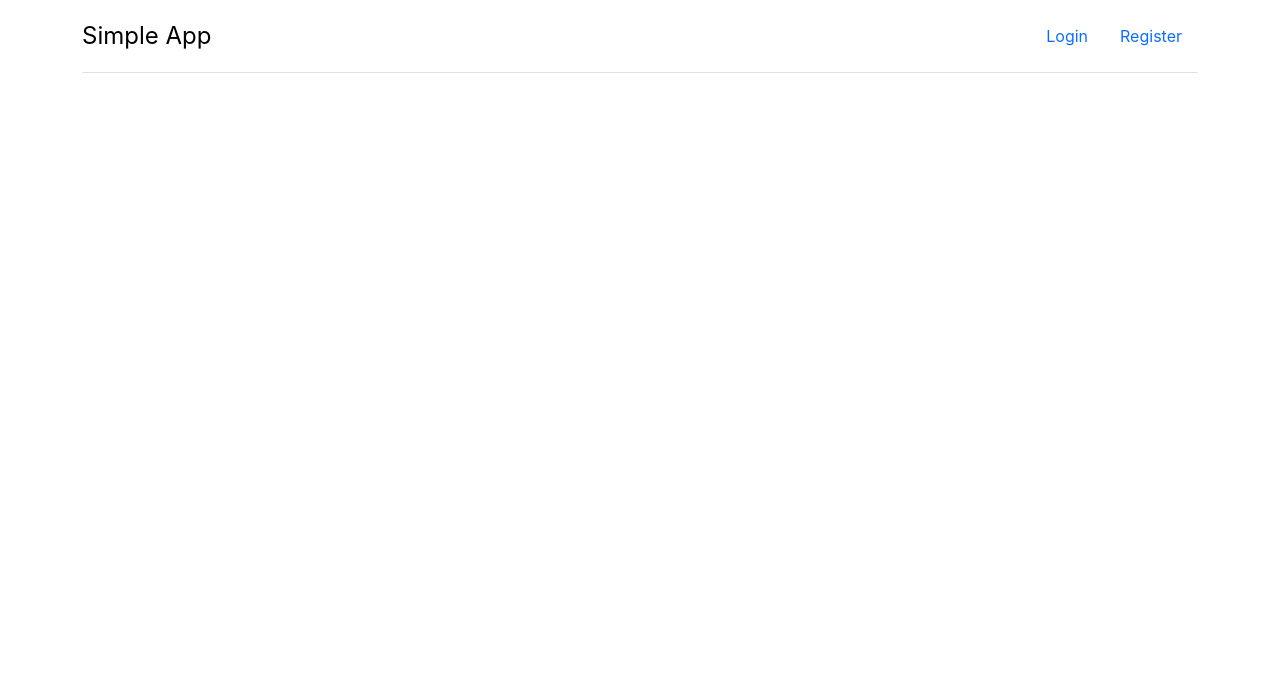
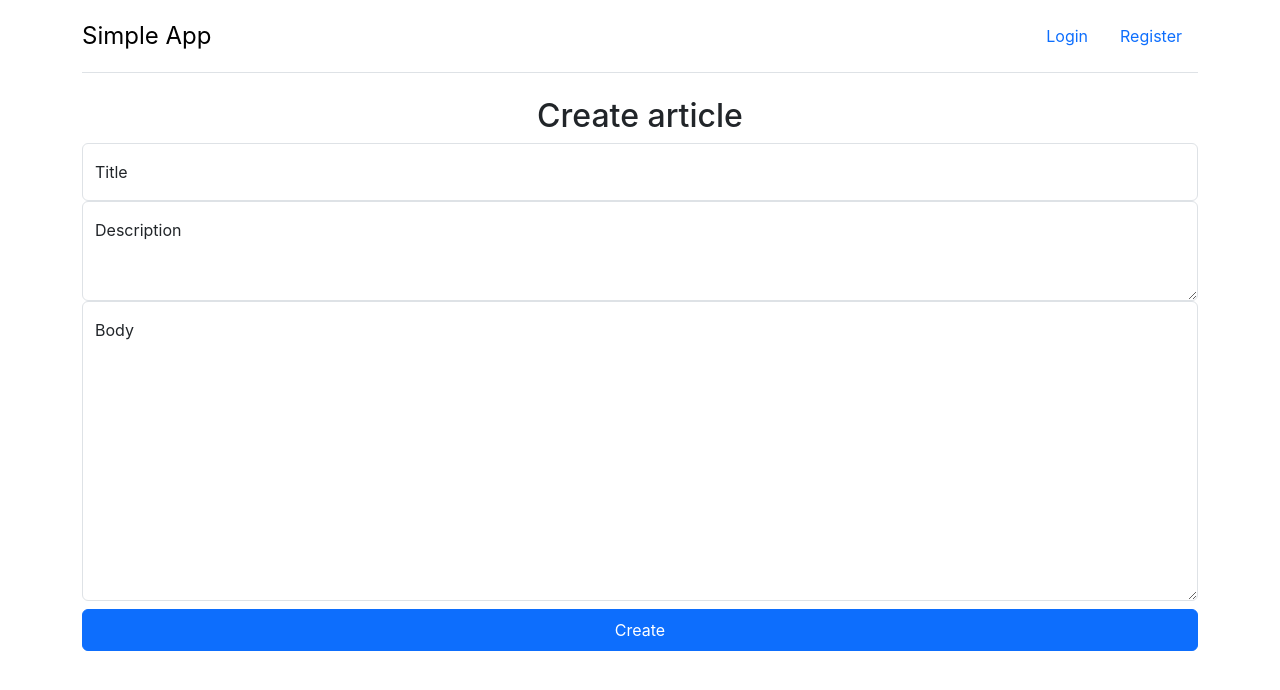
Before and after one commit to firdavsrustamovv/app, a React (Create React App) app: page /create-article in a window 1280 px wide. Shown: the top 690 px of the page. Built offline with nearby package versions, Linux system fonts and the light colour scheme; no server answers.

Commit message:
create article ui finished

```diff
--- a/src/App.js
+++ b/src/App.js
@@ -1,5 +1,12 @@
 import { Route, Routes } from "react-router-dom";
-import { Main, Login, Register, Navbar, ArticleDetail } from "./components";
+import {
+  Main,
+  Login,
+  Register,
+  Navbar,
+  ArticleDetail,
+  CreateArticle,
+} from "./components";
 import AuthService from "./service/auth";
 import { useEffect } from "react";
 import { useDispatch } from "react-redux";
@@ -7,6 +14,7 @@ import { signUserSuccess } from "./slice/auth";
 import { getItem } from "./helpers/storage";
 import ArticleService from "./service/article";
 import { getArticleStart, getArticleSuccess } from "./slice/article";
+
 function App() {
   const dispatch = useDispatch();
 
@@ -46,6 +54,7 @@ function App() {
           <Route path="/login" element={<Login />} />
           <Route path="/register" element={<Register />} />
           <Route path="/article/:slug" element={<ArticleDetail />} />
+          <Route path="/create-article" element={<CreateArticle />} />
         </Routes>
       </div>
     </div>
--- /dev/null
+++ b/src/components/create-article.jsx
@@ -0,0 +1,22 @@
+import React, { useState } from "react";
+import Create from "../ui/create";
+
+const CreateArticle = () => {
+  const [title, setTitle] = useState("");
+  const [description, setDescription] = useState("");
+  const [body, setBody] = useState("");
+  return (
+    <div>
+      <Create
+        title={title}
+        setTitle={setTitle}
+        description={description}
+        setDescription={setDescription}
+        body={body}
+        setBody={setBody}
+      />
+    </div>
+  );
+};
+
+export default CreateArticle;
--- a/src/components/index.js
+++ b/src/components/index.js
@@ -4,3 +4,4 @@ export { default as Register } from "./register";
 export { default as Navbar } from "./navbar";
 export { default as ValidationError } from "./validationError";
 export { default as ArticleDetail } from "./article-detail";
+export { default as CreateArticle } from "./create-article";
--- a/src/components/navbar.jsx
+++ b/src/components/navbar.jsx
@@ -29,9 +29,20 @@ function Navbar() {
               <p className="me-3 py-2 m-0 text-dark text-decoration-none ">
                 {user.username}
               </p>
+              <li>
+                <NavLink
+                  to={"/create-article"}
+                  className={({ isActive }) =>
+                    isActive ? "nav-link active" : "nav-link"
+                  }
+                >
+                  Create
+                </NavLink>
+              </li>
               <button
                 className="btn btn-outline-danger"
                 onClick={logOutHandler}
+                style={{ marginLeft: "10px" }}
               >
                 Logout
               </button>
--- a/src/ui/constants/index.js
+++ b/src/ui/constants/index.js
@@ -1,2 +1,4 @@
 export { default as Input } from "../input";
 export { default as Loader } from "../loader";
+export { default as TextArea } from "../text-area";
+export { default as Create } from "../create";
--- /dev/null
+++ b/src/ui/create.jsx
@@ -0,0 +1,44 @@
+import React from "react";
+import Input from "../ui/input";
+import TextArea from "../ui/text-area";
+
+function Create({
+  title,
+  setTitle,
+  description,
+  setDescription,
+  body,
+  setBody,
+}) {
+  return (
+    <div className="text-center">
+      <h1 className="fs-2">Create article</h1>
+      <div className="w-75% mx-auto">
+        <form>
+          <Input
+            label={"Title"}
+            state={title}
+            setState={setTitle}
+            type={"text"}
+          />
+          <TextArea
+            label={"Description"}
+            state={description}
+            setState={setDescription}
+          />
+          <TextArea
+            label={"Body"}
+            state={body}
+            setState={setBody}
+            height="300px"
+          />
+          <button className="btn btn-primary w-100 py-2 mt-2" type="submit">
+            Create
+          </button>
+        </form>
+      </div>
+    </div>
+  );
+}
+
+export default Create;
--- /dev/null
+++ b/src/ui/text-area.jsx
@@ -0,0 +1,19 @@
+import React from "react";
+
+function TextArea({ label, state, setState, height = "100px" }) {
+  return (
+    <div className="form-floating">
+      <textarea
+        className="form-control"
+        placeholder={label}
+        value={state}
+        onChange={(e) => setState(e.target.value)}
+        id="floatingTextarea2"
+        style={{ height: height }}
+      ></textarea>
+      <label htmlFor="floatingTextarea2">{label}</label>
+    </div>
+  );
+}
+
+export default TextArea;
```
